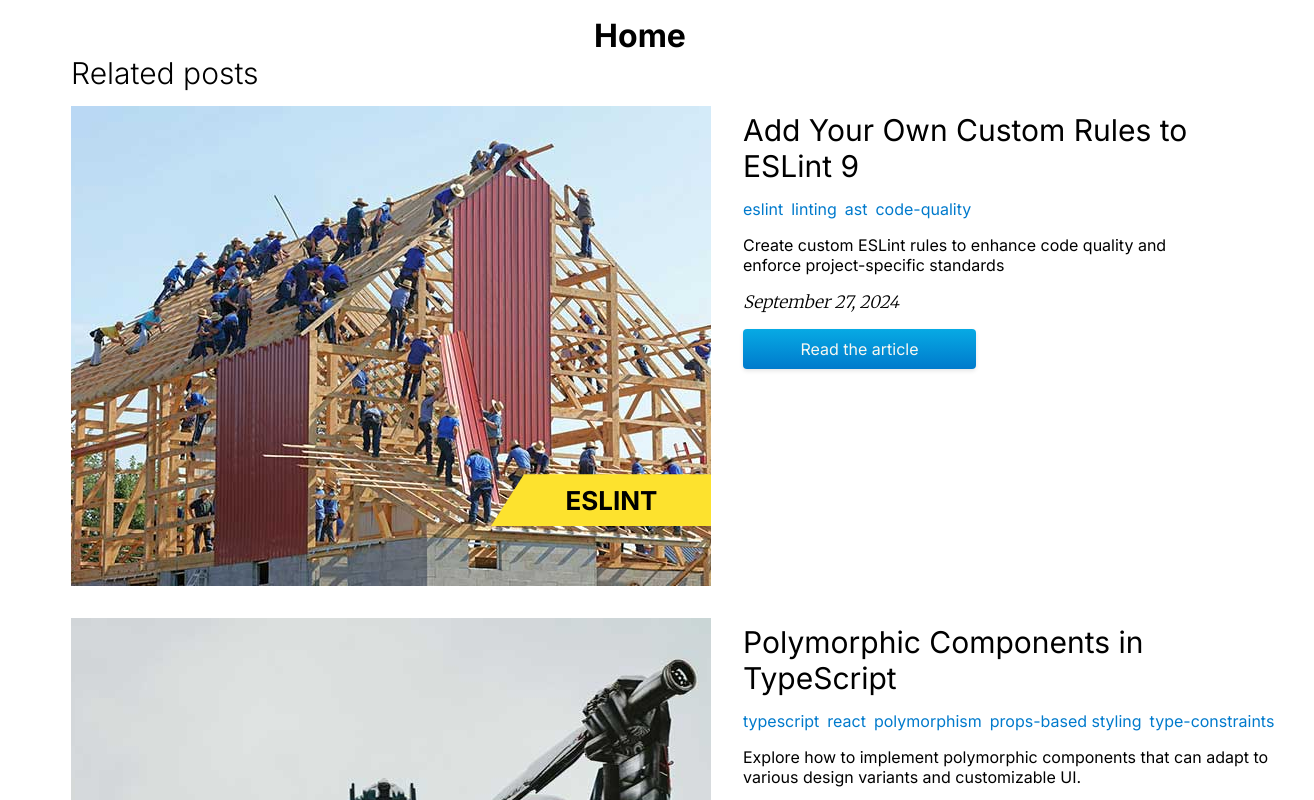
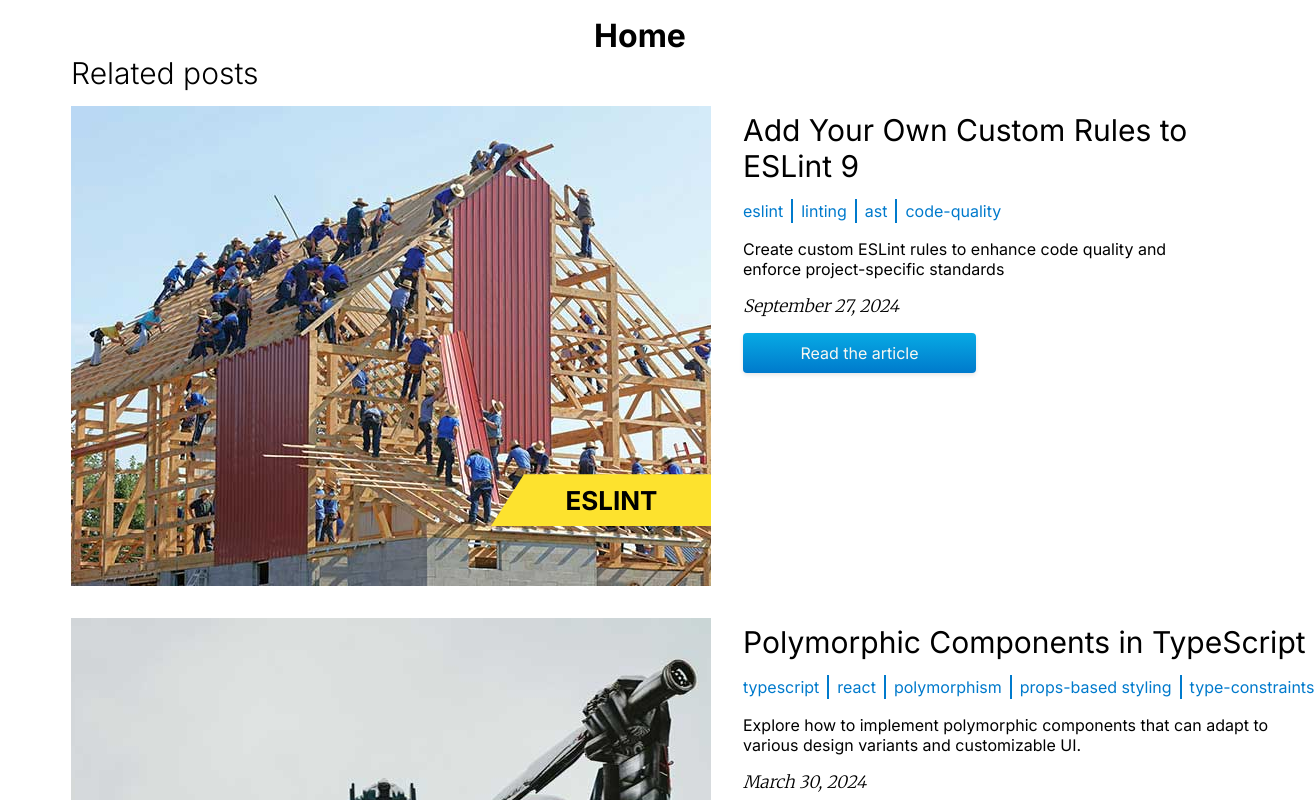
Before and after one commit to User0k/webtales.dev, a Next.js app: page / in a window 1280 px wide. Shown: the top 800 px of the page, 1314 px wide, since content can reach past the window. Built offline with nearby package versions, Linux system fonts and the light colour scheme.

Commit message:
styles: change notes font, add dividers to tags

```diff
--- a/app/ui/note.css
+++ b/app/ui/note.css
@@ -8,10 +8,12 @@ note-info {
   position: relative;
   border-left: 7px solid;
   color: rgba(0, 0, 0, 0.9);
+  font-family: var(--font-secondary);
   font-style: italic;
+  font-size: 18px;
 
   &::after {
-    opacity: 0.3;
+    opacity: 0.2;
     content: '';
     position: absolute;
     top: 0;
--- a/app/ui/tags.css
+++ b/app/ui/tags.css
@@ -1,7 +1,13 @@
 .tags {
   display: flex;
   gap: 0.5em;
+  line-height: 1.5em;
+  color: var(--color-typescript);
   overflow-x: auto;
   white-space: nowrap;
-  color: var(--color-typescript);
+
+  & li:not(:last-child) {
+    border-right: 2px solid;
+    padding-right: 0.5em;
+  }
 }
```
